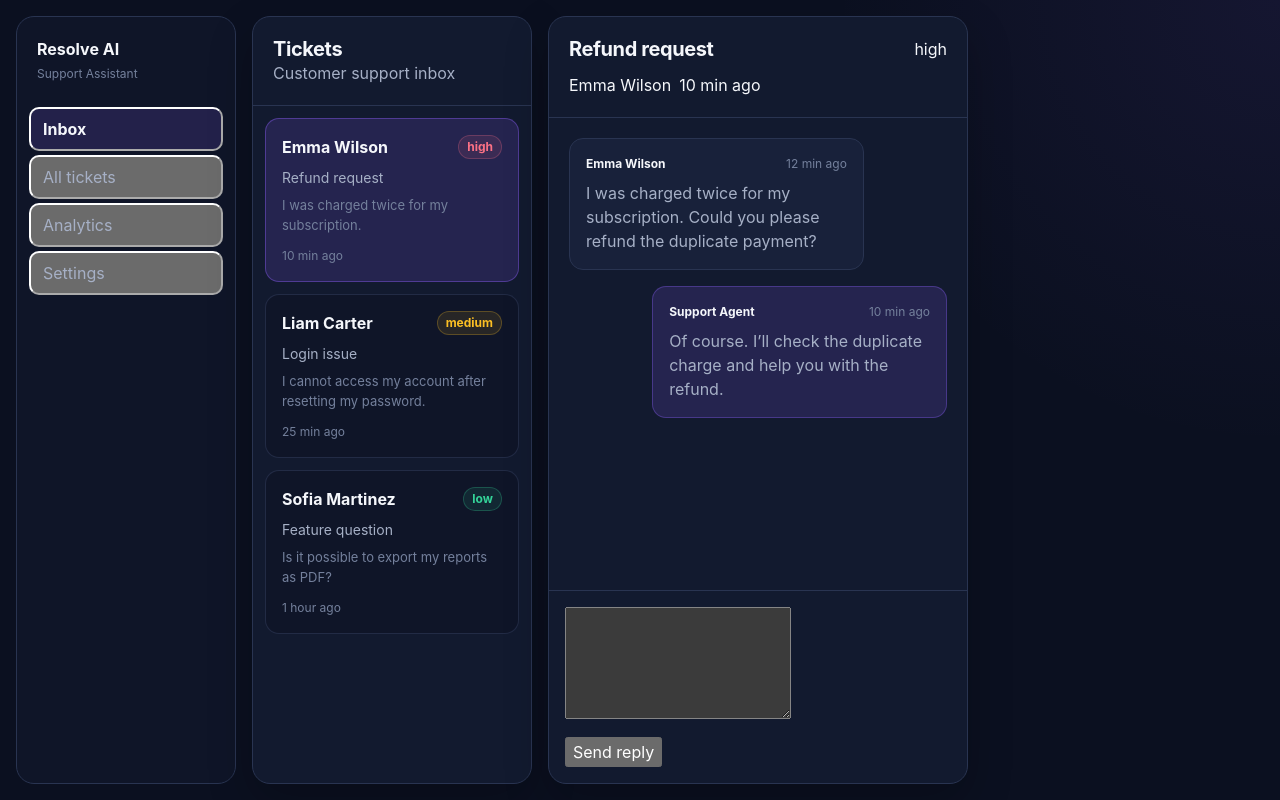
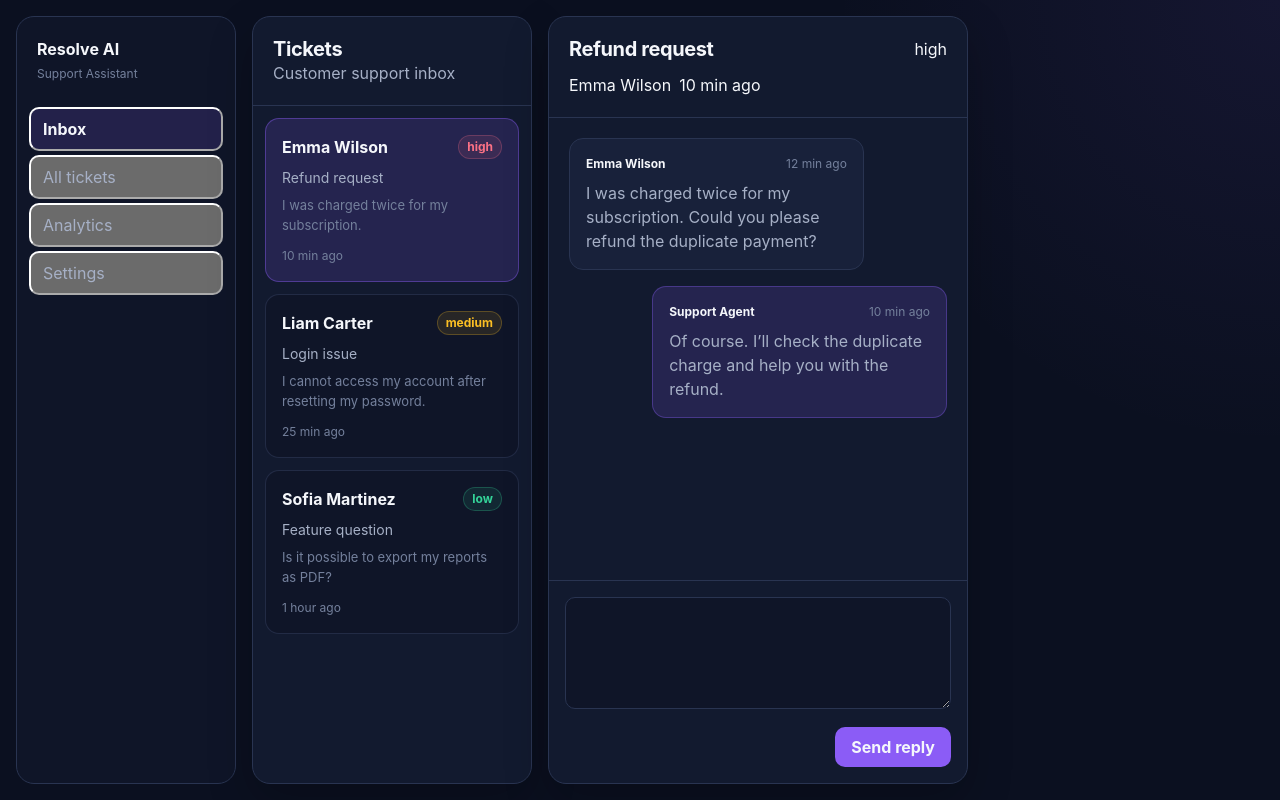
Before and after one commit to LejeuneA/resolve-ai, a React (Vite) app: page / in a window 1280 px wide. Built offline with nearby package versions, Linux system fonts and the light colour scheme.

Commit message:
Style reply composer textarea and submit button

```diff
--- a/src/components/ReplyComposer/ReplyComposer.scss
+++ b/src/components/ReplyComposer/ReplyComposer.scss
@@ -5,25 +5,42 @@
   border-top: 1px solid $color-border;
 
   &__textarea {
+    width: 100%;
     min-height: 112px;
+    padding: $space-3;
+    color: $color-text;
+    background: $color-bg-soft;
+    border: 1px solid $color-border;
+    border-radius: $radius-sm;
+    resize: vertical;
+    outline: none;
+    font: inherit;
+
+    &:focus {
+      border-color: $color-primary;
+      box-shadow: $shadow-focus;
+    }
   }
 
   &__footer {
     display: flex;
-    align-items: center;
-    justify-content: space-between;
-    gap: $space-3;
+    justify-content: flex-end;
     margin-top: $space-3;
-  }
 
-  &__actions {
-    display: flex;
-    align-items: center;
-    gap: $space-2;
-  }
+    button {
+      padding: $space-2 $space-4;
+      color: $color-text;
+      background: $color-primary;
+      border: 0;
+      border-radius: $radius-sm;
+      cursor: pointer;
+      font: inherit;
+      font-weight: 700;
+      transition: background-color $transition-fast;
 
-  &__counter {
-    color: $color-text-subtle;
-    font-size: 0.75rem;
+      &:hover {
+        background: $color-primary-hover;
+      }
+    }
   }
 }
```
